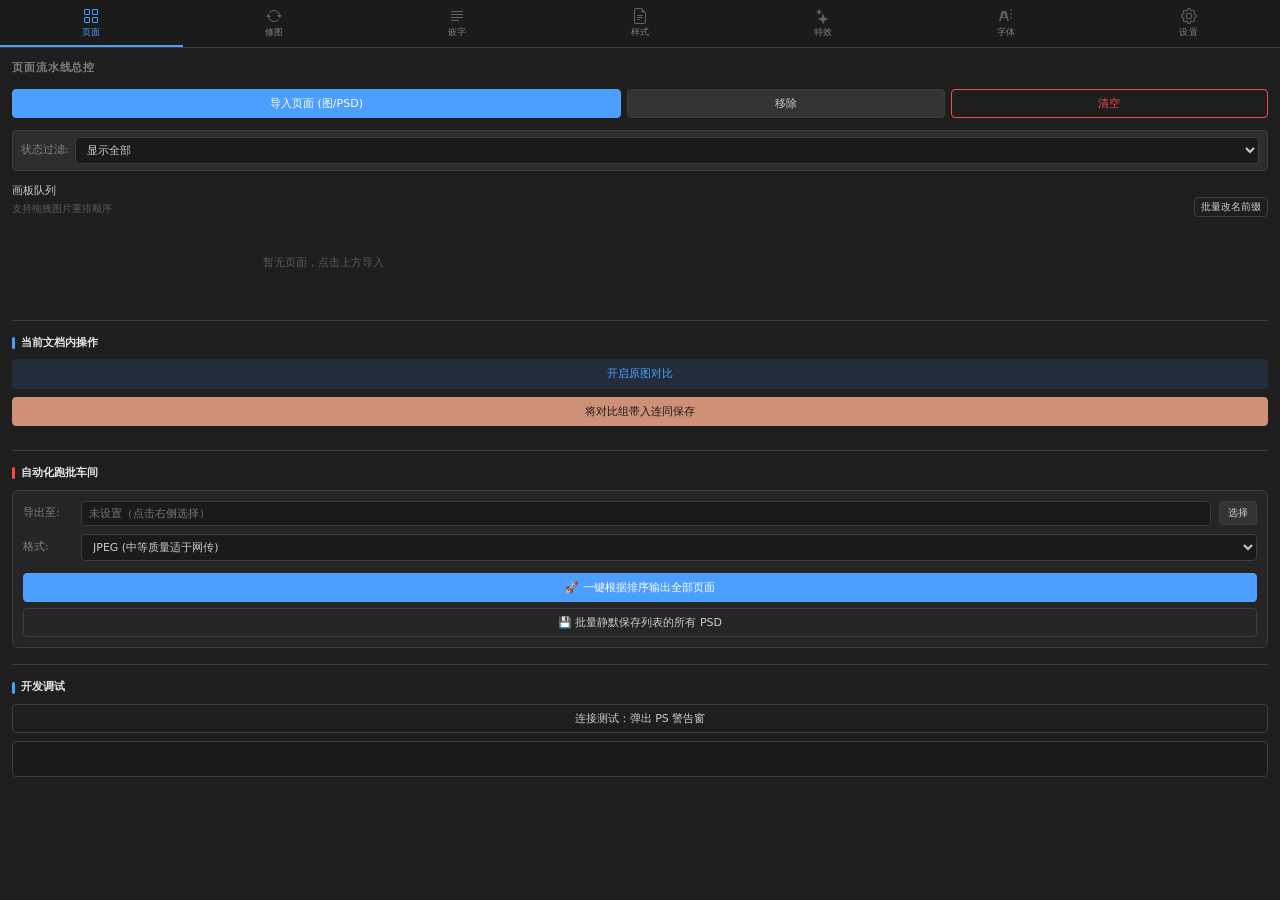
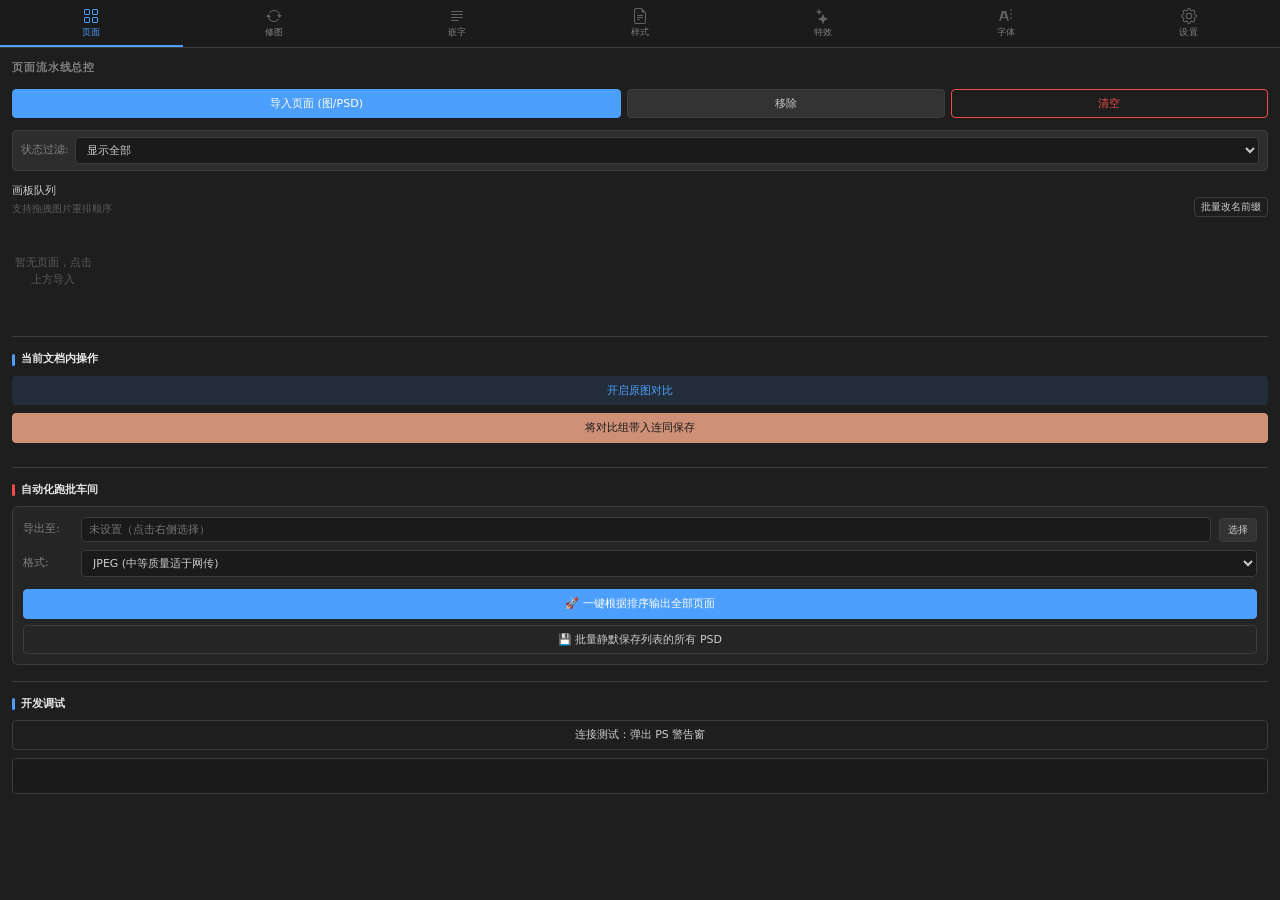

我忘了

--- a/css/style.css
+++ b/css/style.css
@@ -565,7 +565,8 @@ select {
 /* ── 缩略图网格 ── */
 .thumbnail-grid {
   display: grid;
-  grid-template-columns: repeat(2, 1fr);
+  /* auto-fill：面板宽度变化时自动调整列数，每列最小 80px，不超过 2 列 */
+  grid-template-columns: repeat(auto-fill, minmax(80px, 1fr));
   gap: 8px;
   max-height: 380px;
   overflow-y: auto;
@@ -1002,7 +1003,7 @@ select {
   left: 50%;
   transform: translateX(-50%);
   background: var(--surface-2);
-  border: 1px solid var(--border-color);
+  border: 1px solid var(--border);  /* 原为未定义的 --border-color，已修正为 --border */
   box-shadow: 0 4px 12px rgba(0, 0, 0, 0.5);
   padding: 8px 16px;
   border-radius: 20px;
@@ -1043,11 +1044,14 @@ select {
 
 .collapse-arrow {
   font-size: 10px;
+  /* 默认状态（折叠关闭）：箭头指向右 ▶ */
+  transform: rotate(-90deg);
   transition: transform 0.2s;
   width: 14px;
   text-align: center;
 }
 
+/* 展开状态：箭头指向下 ▼ */
 .collapse-section.open .collapse-arrow {
   transform: rotate(0deg);
 }
